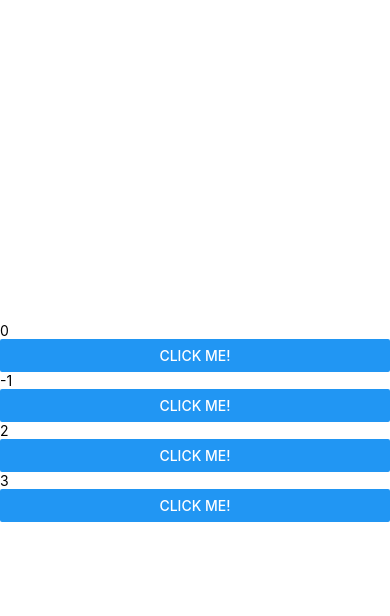
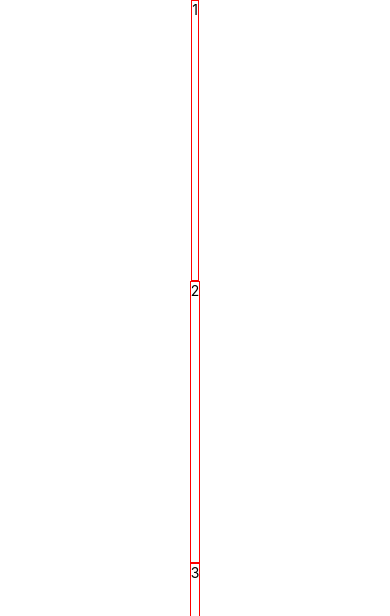
Before and after one commit to cnu2019team10/RN101_homework, a React Native app: screen / in a window 390 px wide. Shown: the top 616 px of the page. Built offline with nearby package versions, Linux system fonts and the light colour scheme.

Commit message:
12. Add flexDirection

```diff
--- a/App.js
+++ b/App.js
@@ -1,43 +1,13 @@
 import React from 'react';
 import { Button, StyleSheet, Text, View } from 'react-native';
-
-class CounterButton extends React.Component {
-    static defaultProps = {
-        counter: -1,
-    };
-
-    constructor(props){
-        super(props);
-
-        this.state = {
-            counter: props.counter,
-        };
-    }
-
-    clickHandler = () => {
-        this.setState({
-            counter: this.state.counter + 1,
-        });
-    };
-
-  render() {
-    return (
-      <View style={styles.buttonContainer}>
-        <Text>{this.state.counter}</Text>
-        <Button title={'click me!'} onPress={this.clickHandler}/>
-      </View>
-    );
-  }
-}
 
 export default class App extends React.Component{
     render() {
         return (
             <View style={styles.container}>
-                <CounterButton counter={0}/>
-                <CounterButton count={1}/>
-                <CounterButton counter={2}/>
-                <CounterButton counter={3}/>
+                <Text style={styles.text}>1</Text>
+                <Text style={styles.text}>2</Text>
+                <Text style={styles.text}>3</Text>
             </View>
         );
     }
@@ -47,11 +17,13 @@
   container: {
     flex: 1,
     backgroundColor: '#fff',
+    justifyContent: 'center',
     alignItems: 'center',
-    justifyContent: 'center',
   },
 
-  buttonContainer: {
-    width: '100%',
-  },
+  text: {
+    flex: 1,
+    borderWidth: 1,
+    borderColor: 'red',
+  }
 });
```
